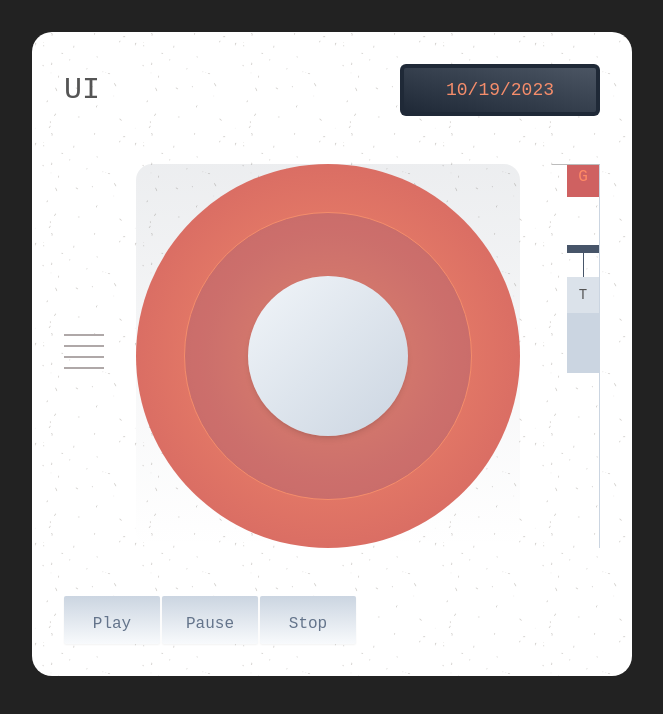
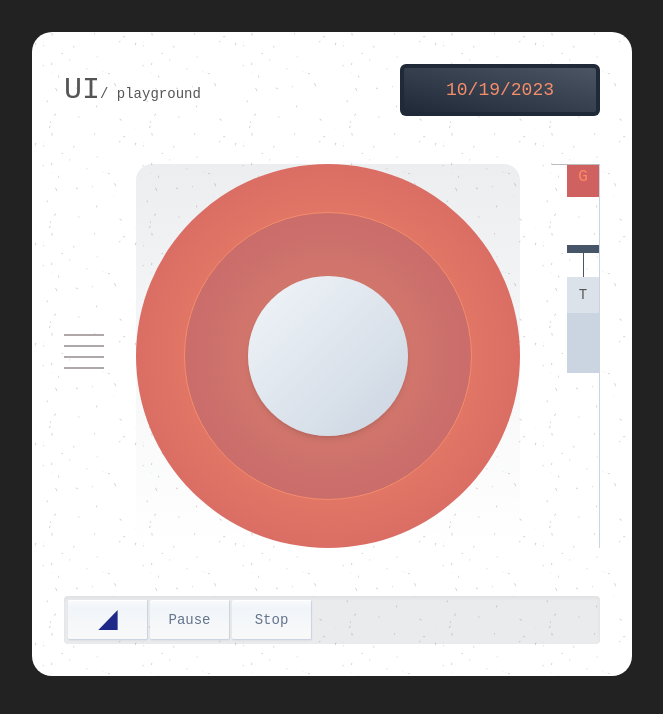
Before and after one commit to mike-healy/ui, a React (Vite) app: page / in a window 1280 px wide. Shown: the top 714 px of the page, without its empty margins (308-971 px from the left). Built offline with nearby package versions, Linux system fonts and the light colour scheme; a web font is replaced by a local one.

Commit message:
Cooler actions buttons with triangle and separate component

```diff
--- /dev/null
+++ b/src/ActionButton.jsx
@@ -0,0 +1,17 @@
+import React from 'react'
+
+const ActionButton = ({ children, onClick = null }) => {
+  return (
+    <button
+      onClick={onClick}
+      className='w-20 px-4 text-center
+        bg-gradient-to-b from-slate-50 via-slate-100 to-slate-[#c0c0c0] via-20%
+        shadow-sm rounded-sm hover:shadow-lg active:shadow-inner
+        border-b border-b-slate-300 border-t border-t-white border-r border-r-slate-300'
+    >
+      {children}
+    </button>
+  )
+}
+
+export default ActionButton;
--- a/src/Actions.jsx
+++ b/src/Actions.jsx
@@ -1,19 +1,34 @@
-import react, { useState } from 'react'
+import React, { useState } from 'react'
+import ActionButton from './ActionButton'
 
 const Actions = () => {
 
   const [paused, setPaused] = useState(false)
+  const [hasStop, setHasStop] = useState(true)
 
-  return <div className='mt-12 flex gap-x-[2px] h-12 text-slate-500 text-center'>
-    <button className='min-w-24 p-4 bg-gradient-to-b from-slate-300 to-slate-50 shadow-sm rounded-sm'>Play</button>
-    <button
-      onClick={() => setPaused(!paused)}
-      className='min-w-24 p-4 bg-gradient-to-b from-slate-300 to-slate-50 shadow-sm hover:shadow-md rounded-sm'
-    >
-      { paused ? 'PAUSED' : 'Pause'}
-    </button>
-    <button className='min-w-24 p-4 bg-gradient-to-b from-slate-300 to-slate-50 shadow-sm rounded-sm'>Stop</button>
-  </div>
+  return (
+    <div className='mt-12 flex gap-x-[2px] h-12 text-slate-500 text-center shadow-inner p-1 bg-slate-700/10 rounded-[0.25rem] text-sm'>
+
+      <ActionButton
+        onClick={() => setHasStop(true)}
+      >
+        <svg className='inline-block' width="20" height="20" viewBox="0 0 56 58" fill="none" xmlns="http://www.w3.org/2000/svg">
+          {!hasStop && (<path d="M56 0L0 58L-5.07052e-06 4.89568e-06L56 0Z" fill="#f58d6b"/>)}
+          {hasStop && (<path d="M0 58L56 0V58H0Z" fill="#1f298a"/>)}
+        </svg>
+      </ActionButton>
+
+      <ActionButton
+        onClick={() => setPaused(!paused)}
+      >
+        { paused ? 'PAUSED' : 'Pause'}
+      </ActionButton>
+
+      {hasStop && (
+        <ActionButton onClick={() => setHasStop(false)}>Stop</ActionButton>
+      )}
+    </div>
+  )
 }
 
 export default Actions;
--- a/src/Header.jsx
+++ b/src/Header.jsx
@@ -2,7 +2,10 @@ import Lcd from './Lcd';
 
 const Header = ({ timeMode, toggle }) => {
   return <header className="flex items-center pb-12">
-    <h1 className="text-3xl flex-1 uppercase font-light">UI</h1>
+    <h1 className="text-3xl flex-1 font-light">
+      UI
+      <span className="text-sm">/ playground</span>
+    </h1>
     <Lcd
       timeMode={timeMode}
       toggle={toggle}
```
